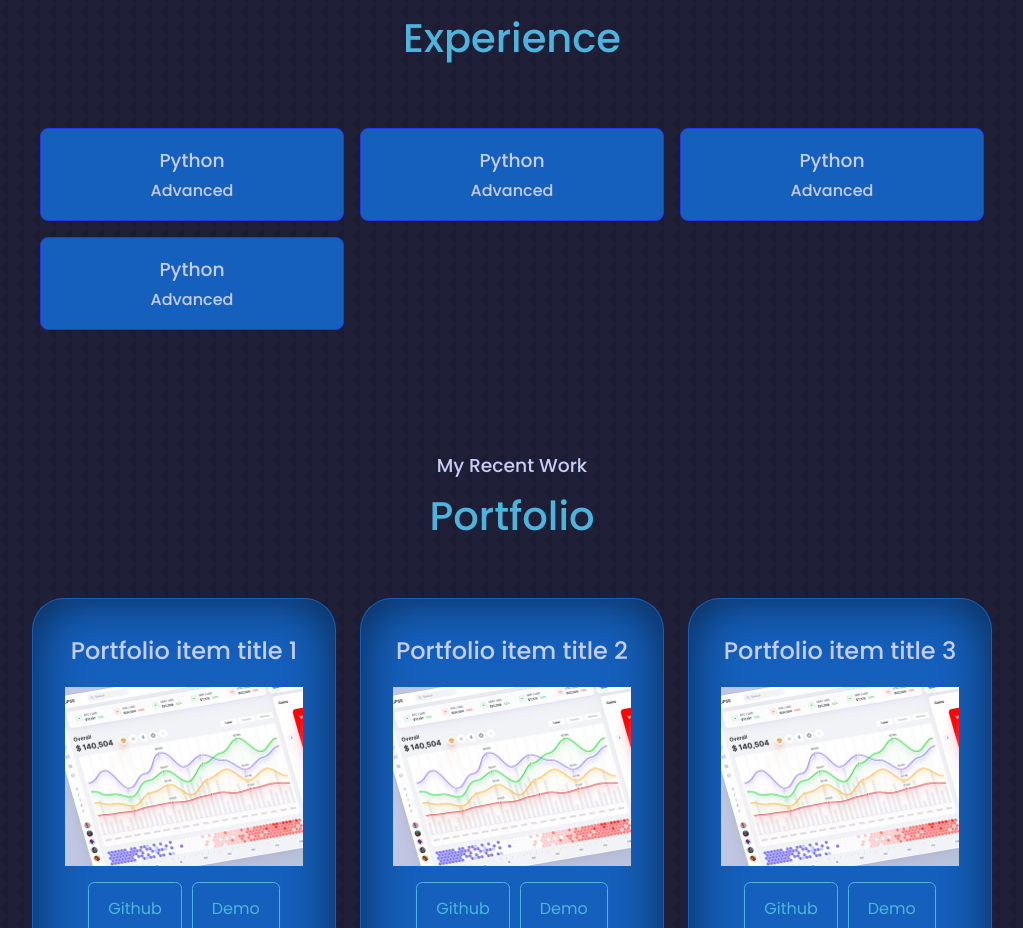
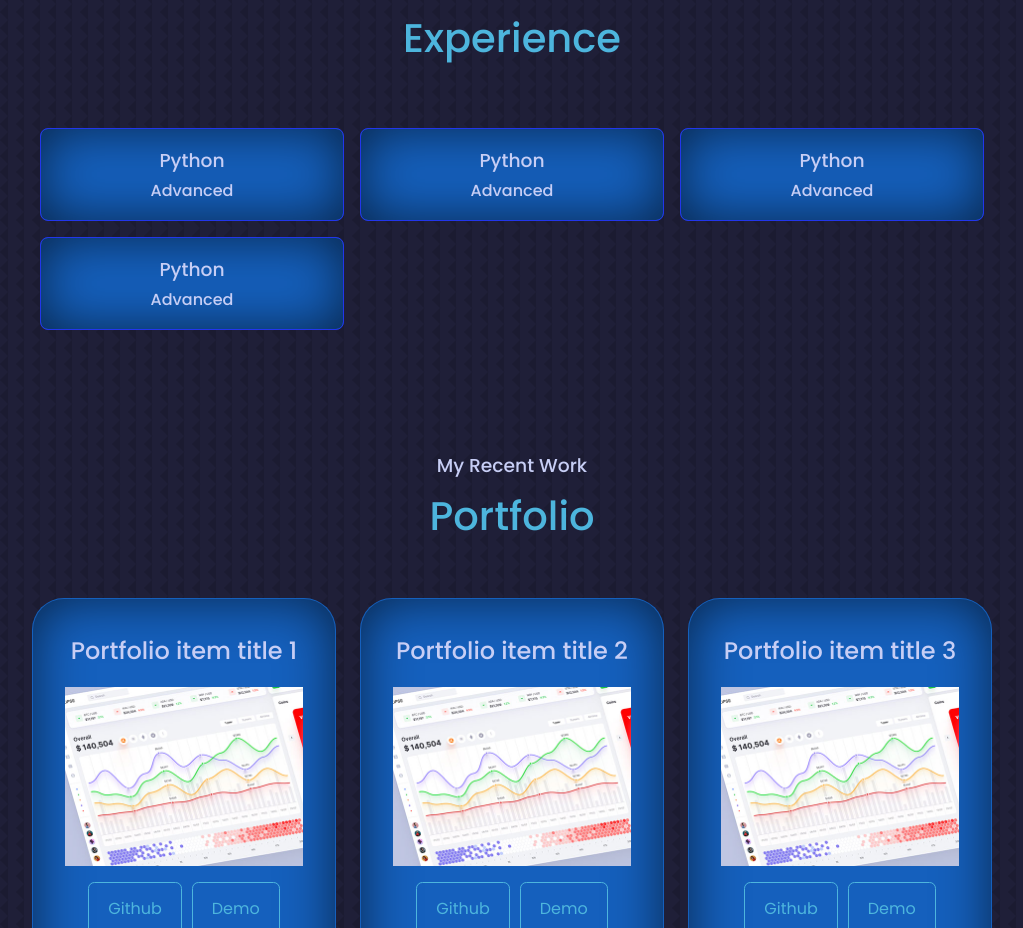
Before and after one commit to nikthe883/react-js-portfolio, a React (Create React App) app: page / in a window 1280 px wide. Shown: the part 1740-2668 px from the top of the page, without its empty margins (128-1151 px from the left). Built offline with nearby package versions, Linux system fonts and the light colour scheme.

Commit message:
more bug fixes

```diff
--- a/src/components/experiance/experiance.css
+++ b/src/components/experiance/experiance.css
@@ -25,6 +25,9 @@ h4,h2{
     border-radius: 0.5rem;
     transition: var(--transition);
     text-align: center;
+    -webkit-box-shadow: inset 0px 0px 54px -1px rgba(0,0,0,0.63);
+    -moz-box-shadow: inset 0px 0px 54px -1px rgba(0,0,0,0.63);
+    box-shadow: inset 0px 0px 54px -1px rgba(0,0,0,0.63);
 }
 
 .experience__language:hover{
```
